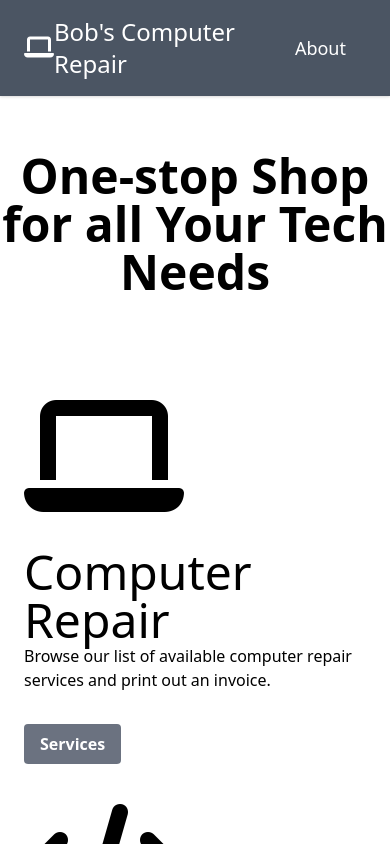
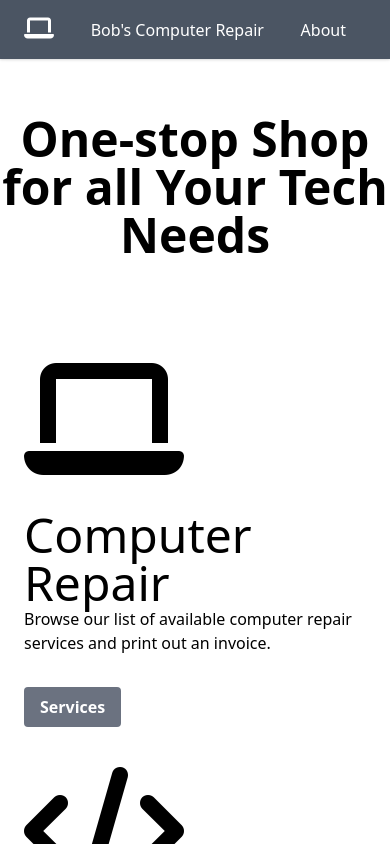
Before and after one commit to joneskj55/bobs-computer-repair, an Angular app: page / in a window 390 px wide. Shown: the top 844 px of the page. Built offline with nearby package versions, Linux system fonts and the light colour scheme.

Commit message:
update nav for mobile

```diff
--- a/src/app/app.component.html
+++ b/src/app/app.component.html
@@ -13,6 +13,7 @@
     top-0
     mx-auto
     p-5
+    md:p-4
     font-sans
     flex
     justify-between
@@ -32,7 +33,9 @@
     ><i class="fas fa-laptop text-2xl text-white hover:text-gray-300"></i
   ></a>
   <div>
-    <a class="text-2xl no-underline text-white">Bob's Computer Repair</a>
+    <a class="sm:text-xs md:text-2xl no-underline text-white"
+      >Bob's Computer Repair</a
+    >
   </div>
   <ul class="flex flex-row">
     <!-- <a
@@ -42,7 +45,14 @@
     > -->
     <a
       routerLink="/about"
-      class="pr-5 text-lg no-underline text-white hover:text-gray-300"
+      class="
+        pr-5
+        sm:text-xs
+        md:text-lg
+        no-underline
+        text-white
+        hover:text-gray-300
+      "
       >About</a
     >
   </ul>
```
